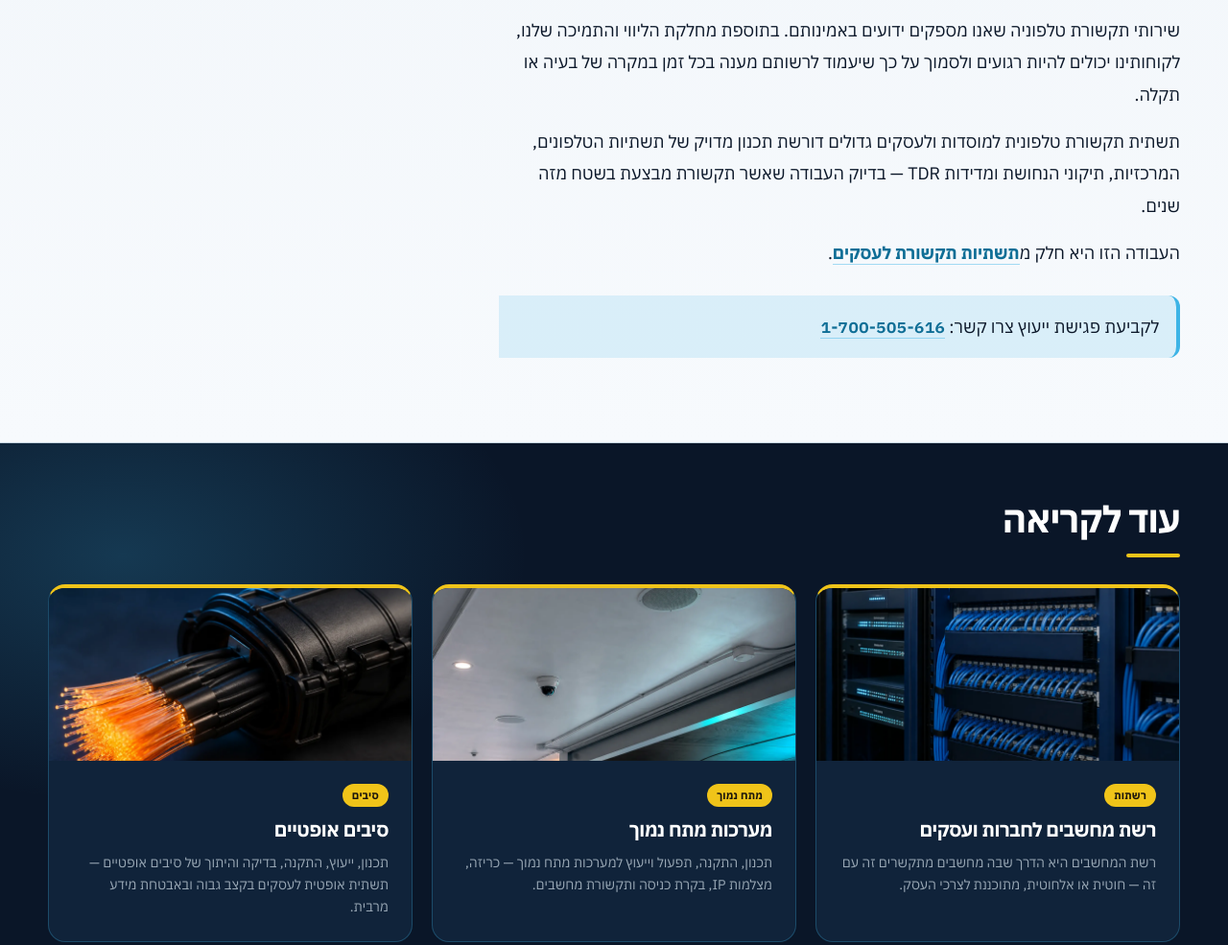
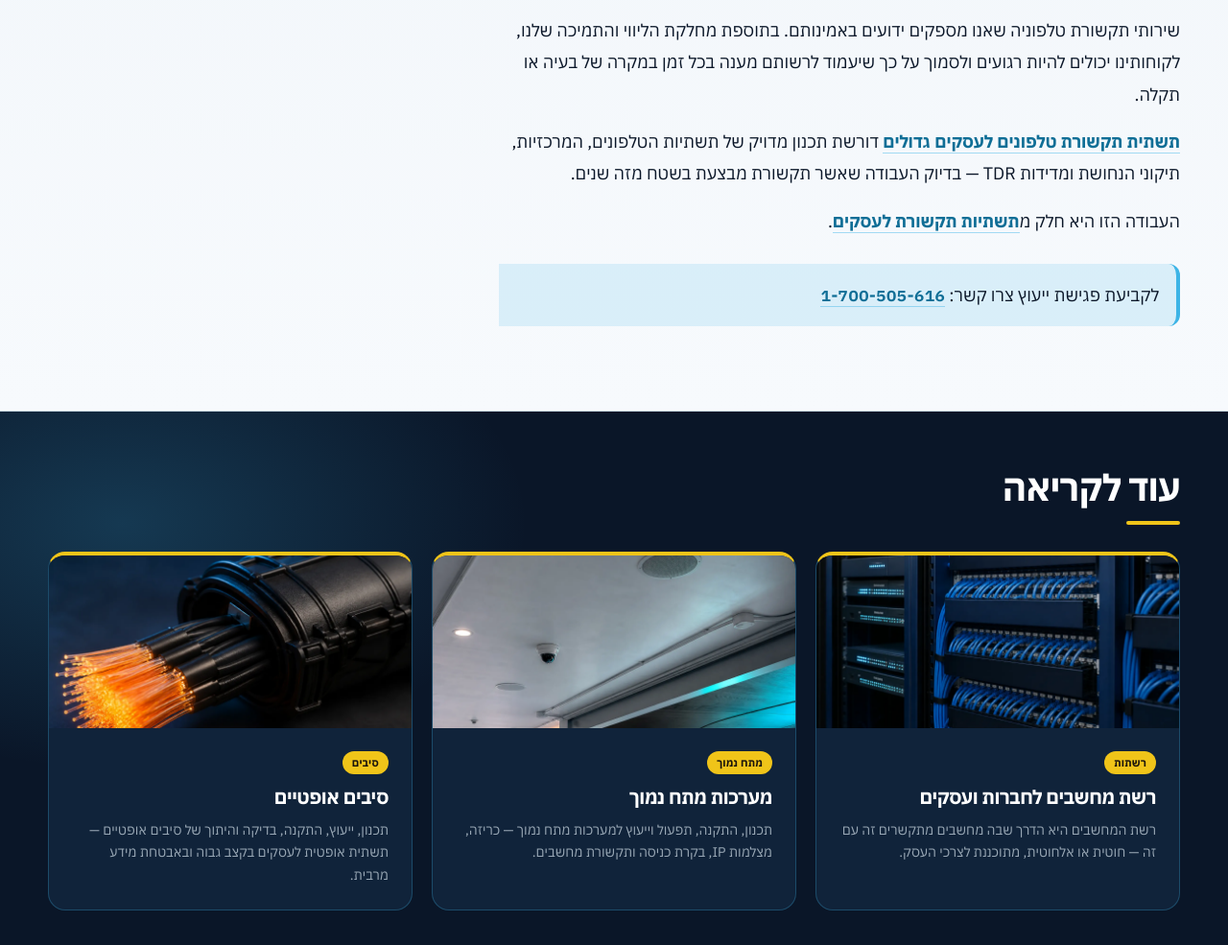
Before and after one commit to ceo-digital/ashercom-redesign, a plain HTML site: page תקשורת-טלפוניה/index.html in a window 1280 px wide. Shown: the part 1640-2625 px from the top of the page at 96% size. Drawn offline with Linux system fonts and the light colour scheme; files that its build step writes are made by us from their sources.

Commit message:
Point footer and telephony links at the large-business phone page.
The visible anchors still used the old institutional title, so the exact phrase now appears in the footer and on the telephony service page.

Co-authored-by: Ceo-hub <ceo@hub.co.il>

```diff
--- a/js/chrome.js
+++ b/js/chrome.js
@@ -129,7 +129,7 @@
             <li><a href="תכנון-חדרי-מחשב/">תכנון חדרי מחשב</a></li>
             <li><a href="תיקון-תקלות-תקשורת/">תיקון תקלות תקשורת</a></li>
             <li><a href="טכנאי-סיבים-אופטיים/">טכנאי סיבים אופטיים</a></li>
-            <li><a href="תשתית-תקשורת-טלפונים-לעסקים-גדולים/">תשתית תקשורת טלפונית למוסדות</a></li>
+            <li><a href="תשתית-תקשורת-טלפונים-לעסקים-גדולים/">תשתית תקשורת טלפונים לעסקים גדולים</a></li>
             <li><a href="אביזרי-תקשורת/">אביזרי תקשורת</a></li>
             <li><a href="אחזקת-תשתיות-תקשורת/">אחזקת תשתיות תקשורת</a></li>
             <li><a href="כיצד-אינטרנט-עם-סיב-אופטי-ישפר-את-העבוד/">אינטרנט סיבים</a></li>
--- a/js/home-i18n.js
+++ b/js/home-i18n.js
@@ -132,7 +132,7 @@ window.ASHER_EN = {
   "foot.rooms": "Computer-room planning",
   "foot.faults": "Communications fault repair",
   "foot.fibertech": "Fiber-optic technicians",
-  "foot.telinst": "Institutional telephony infrastructure",
+  "foot.telinst": "Phone infrastructure for large businesses",
   "foot.accessories": "Communications accessories",
   "foot.maint": "Communications infrastructure maintenance",
   "foot.fiberinet": "Fiber internet",
--- a/js/services-data.js
+++ b/js/services-data.js
@@ -238,7 +238,7 @@ window.ASHER_SERVICES = [
         <li>בדיקת אקומטר לגילוי תקלות</li>
       </ul>
       <p>שירותי תקשורת טלפוניה שאנו מספקים ידועים באמינותם. בתוספת מחלקת הליווי והתמיכה שלנו, לקוחותינו יכולים להיות רגועים ולסמוך על כך שיעמוד לרשותם מענה בכל זמן במקרה של בעיה או תקלה.</p>
-      <p>תשתית תקשורת טלפונית למוסדות ולעסקים גדולים דורשת תכנון מדויק של תשתיות הטלפונים, המרכזיות, תיקוני הנחושת ומדידות TDR — בדיוק העבודה שאשר תקשורת מבצעת בשטח מזה שנים.</p>
+      <p><a href="תשתית-תקשורת-טלפונים-לעסקים-גדולים/"><strong>תשתית תקשורת טלפונים לעסקים גדולים</strong></a> דורשת תכנון מדויק של תשתיות הטלפונים, המרכזיות, תיקוני הנחושת ומדידות TDR — בדיוק העבודה שאשר תקשורת מבצעת בשטח מזה שנים.</p>
       <p>העבודה הזו היא חלק מ<a href="תשתיות-תקשורת-לעסקים/"><strong>תשתיות תקשורת לעסקים</strong></a>.</p>
       <p class="seo-more">לקביעת פגישת ייעוץ צרו קשר: <a href="tel:1700505616">1-700-505-616</a></p>
     `
--- a/תקשורת-טלפוניה/index.html
+++ b/תקשורת-טלפוניה/index.html
@@ -52,7 +52,7 @@
         <li>בדיקת אקומטר לגילוי תקלות</li>
       </ul>
       <p>שירותי תקשורת טלפוניה שאנו מספקים ידועים באמינותם. בתוספת מחלקת הליווי והתמיכה שלנו, לקוחותינו יכולים להיות רגועים ולסמוך על כך שיעמוד לרשותם מענה בכל זמן במקרה של בעיה או תקלה.</p>
-      <p>תשתית תקשורת טלפונית למוסדות ולעסקים גדולים דורשת תכנון מדויק של תשתיות הטלפונים, המרכזיות, תיקוני הנחושת ומדידות TDR — בדיוק העבודה שאשר תקשורת מבצעת בשטח מזה שנים.</p>
+      <p><a href="תשתית-תקשורת-טלפונים-לעסקים-גדולים/"><strong>תשתית תקשורת טלפונים לעסקים גדולים</strong></a> דורשת תכנון מדויק של תשתיות הטלפונים, המרכזיות, תיקוני הנחושת ומדידות TDR — בדיוק העבודה שאשר תקשורת מבצעת בשטח מזה שנים.</p>
       <p>העבודה הזו היא חלק מ<a href="תשתיות-תקשורת-לעסקים/"><strong>תשתיות תקשורת לעסקים</strong></a>.</p>
       <p class="seo-more">לקביעת פגישת ייעוץ צרו קשר: <a href="tel:1700505616">1-700-505-616</a></p>
     </article></div>
```
Also changed, not shown: index.html (+1 -1 lines).
